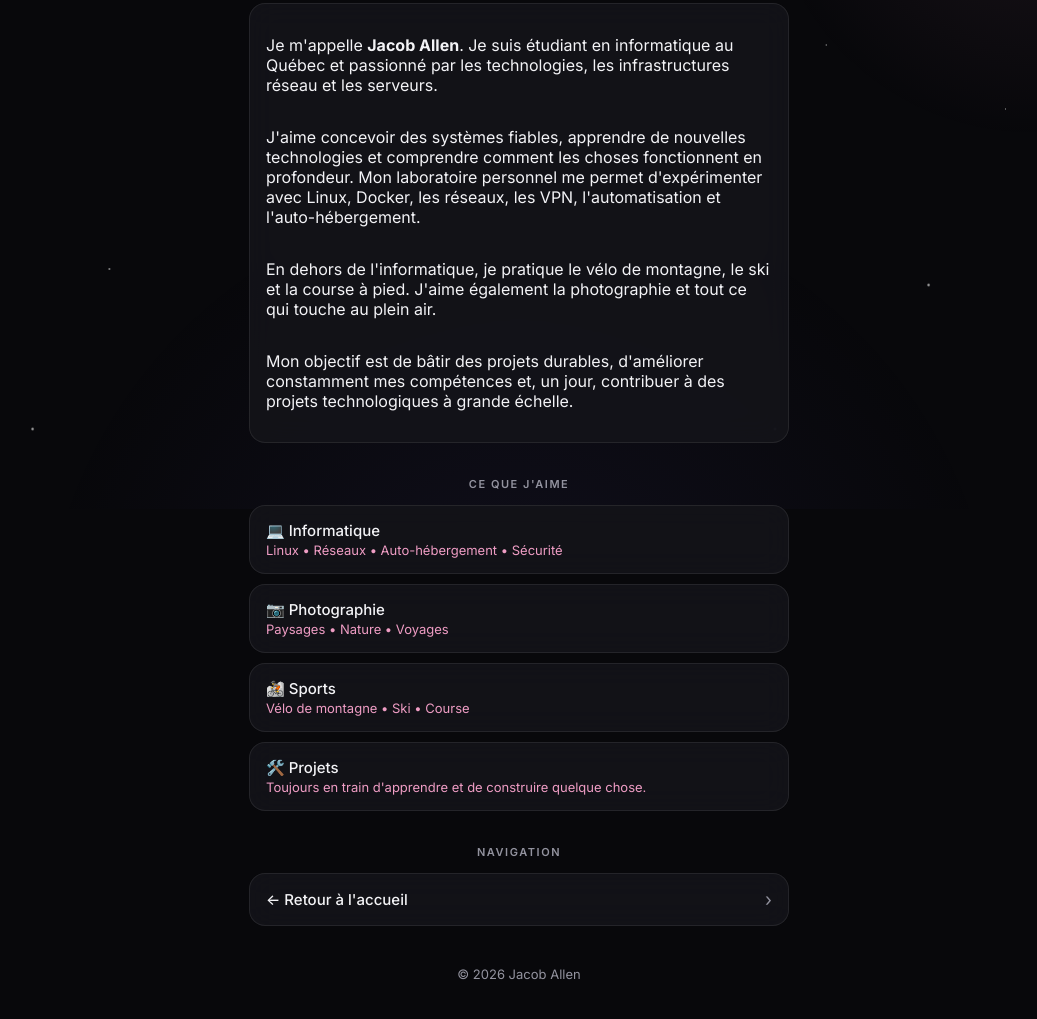
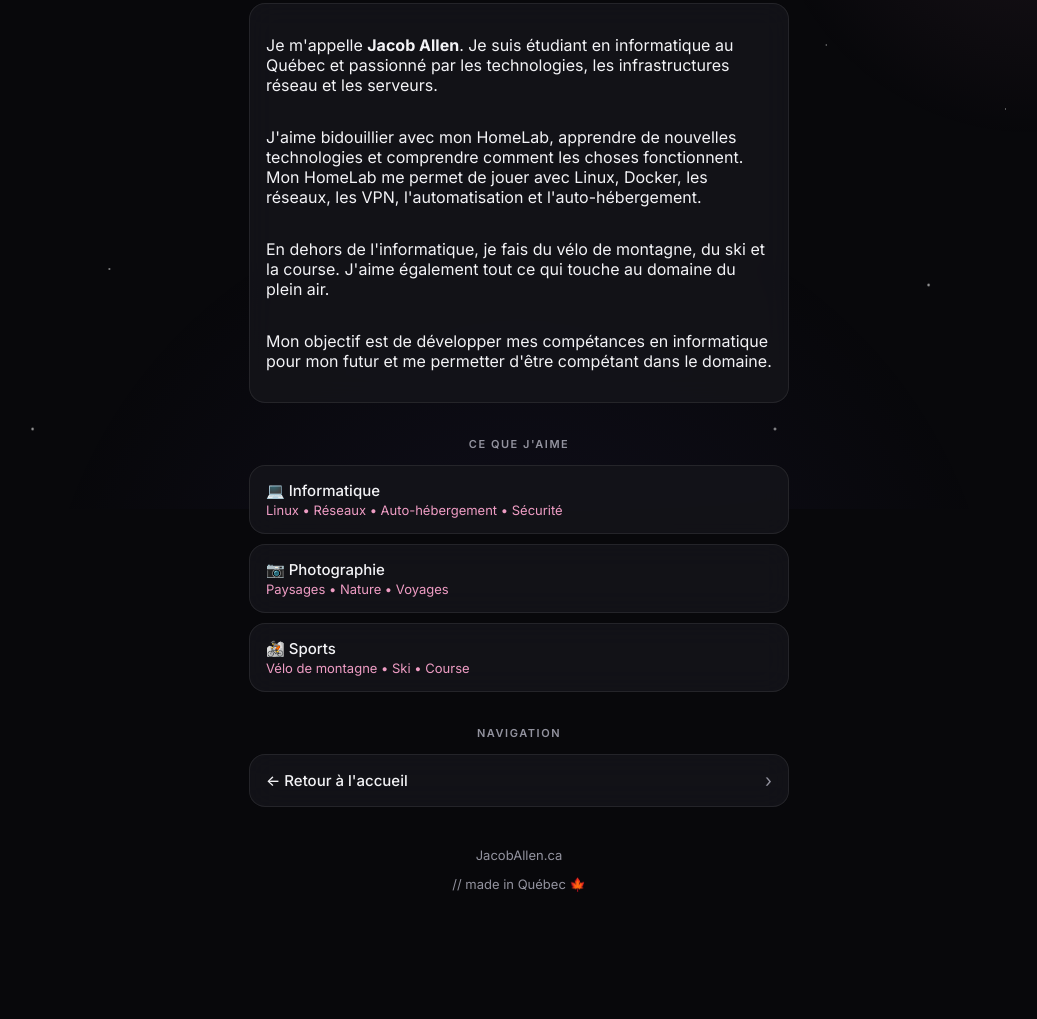
Before and after one commit to Allen-Jacob/personal-website, a plain HTML site: page about.html in a window 1280 px wide. Shown: the part 291-1310 px from the top of the page, without its empty margins (121-1158 px from the left). After the commit the page ends 1244 px from the top, so only its background shows below. Drawn offline with Linux system fonts and the light colour scheme.

Commit message:
fix: Update about page content and modify index title and email link

```diff
--- a/about.html
+++ b/about.html
@@ -55,15 +55,15 @@
             </p>
 
             <p>
-                J'aime concevoir des systèmes fiables, apprendre de nouvelles technologies et comprendre comment les choses fonctionnent en profondeur. Mon laboratoire personnel me permet d'expérimenter avec Linux, Docker, les réseaux, les VPN, l'automatisation et l'auto-hébergement.
+                J'aime bidouillier avec mon HomeLab, apprendre de nouvelles technologies et comprendre comment les choses fonctionnent. Mon HomeLab me permet de jouer avec Linux, Docker, les réseaux, les VPN, l'automatisation et l'auto-hébergement.
             </p>
 
             <p>
-                En dehors de l'informatique, je pratique le vélo de montagne, le ski et la course à pied. J'aime également la photographie et tout ce qui touche au plein air.
+                En dehors de l'informatique, je fais du vélo de montagne, du ski et la course. J'aime également tout ce qui touche au domaine du plein air.
             </p>
 
             <p>
-                Mon objectif est de bâtir des projets durables, d'améliorer constamment mes compétences et, un jour, contribuer à des projets technologiques à grande échelle.
+                Mon objectif est de développer mes compétances en informatique pour mon futur et me permetter d'être compétant dans le domaine.
             </p>
 
         </div>
@@ -97,13 +97,6 @@
             </div>
         </div>
 
-        <div class="card">
-            <div class="card-text">
-                <div class="card-title">🛠️ Projets</div>
-                <div class="card-subtitle">Toujours en train d'apprendre et de construire quelque chose.</div>
-            </div>
-        </div>
-
     </div>
 
     <div class="section-label">
@@ -128,9 +121,10 @@
 
     </div>
 
-    <footer class="footer">
-        © 2026 Jacob Allen
-    </footer>
+  <footer class="footer">
+    <p>JacobAllen.ca</p>
+    <p>// made in Québec 🍁</p>
+  </footer>
 
 </div>
 
```
Also changed, not shown: index.html (+2 -2 lines).
